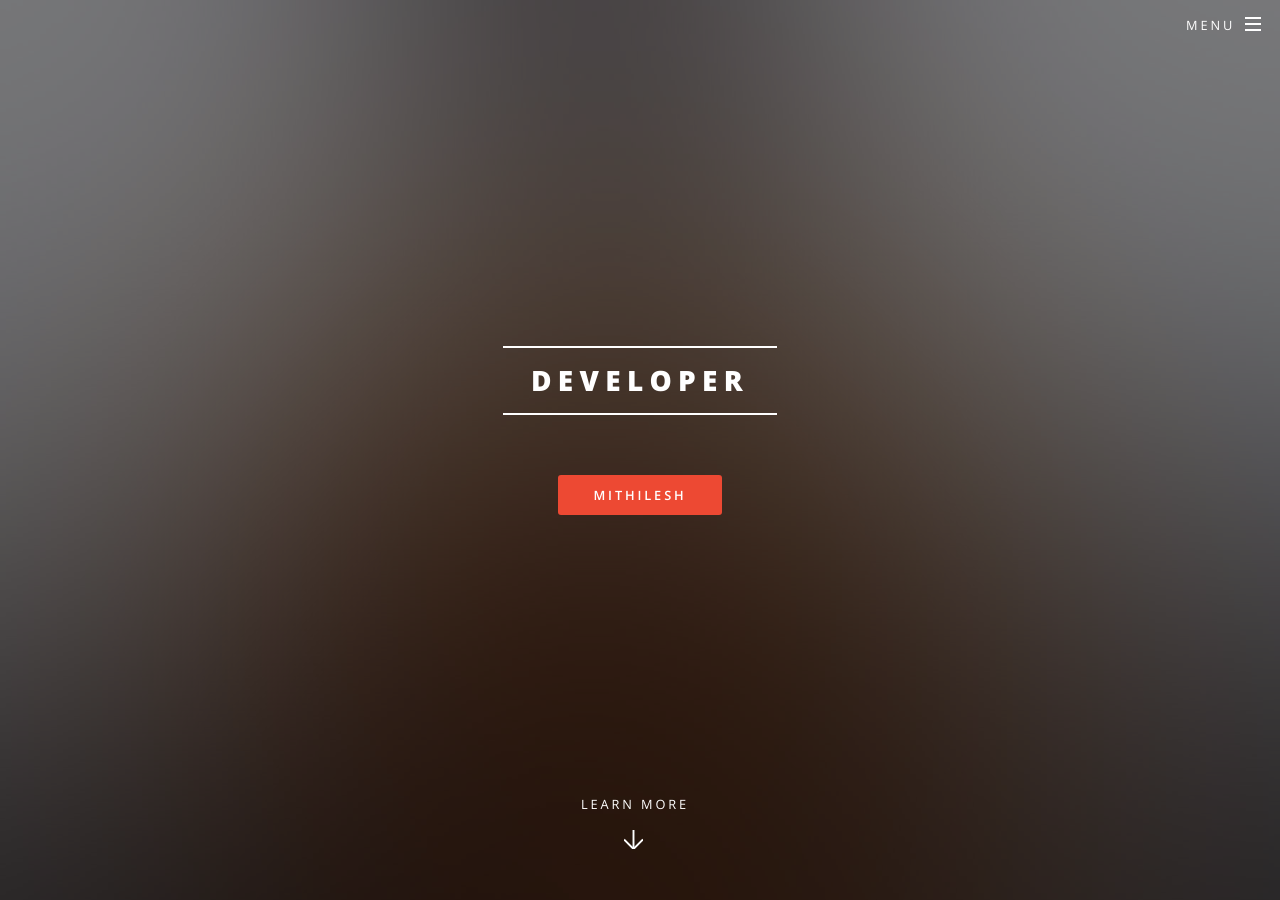
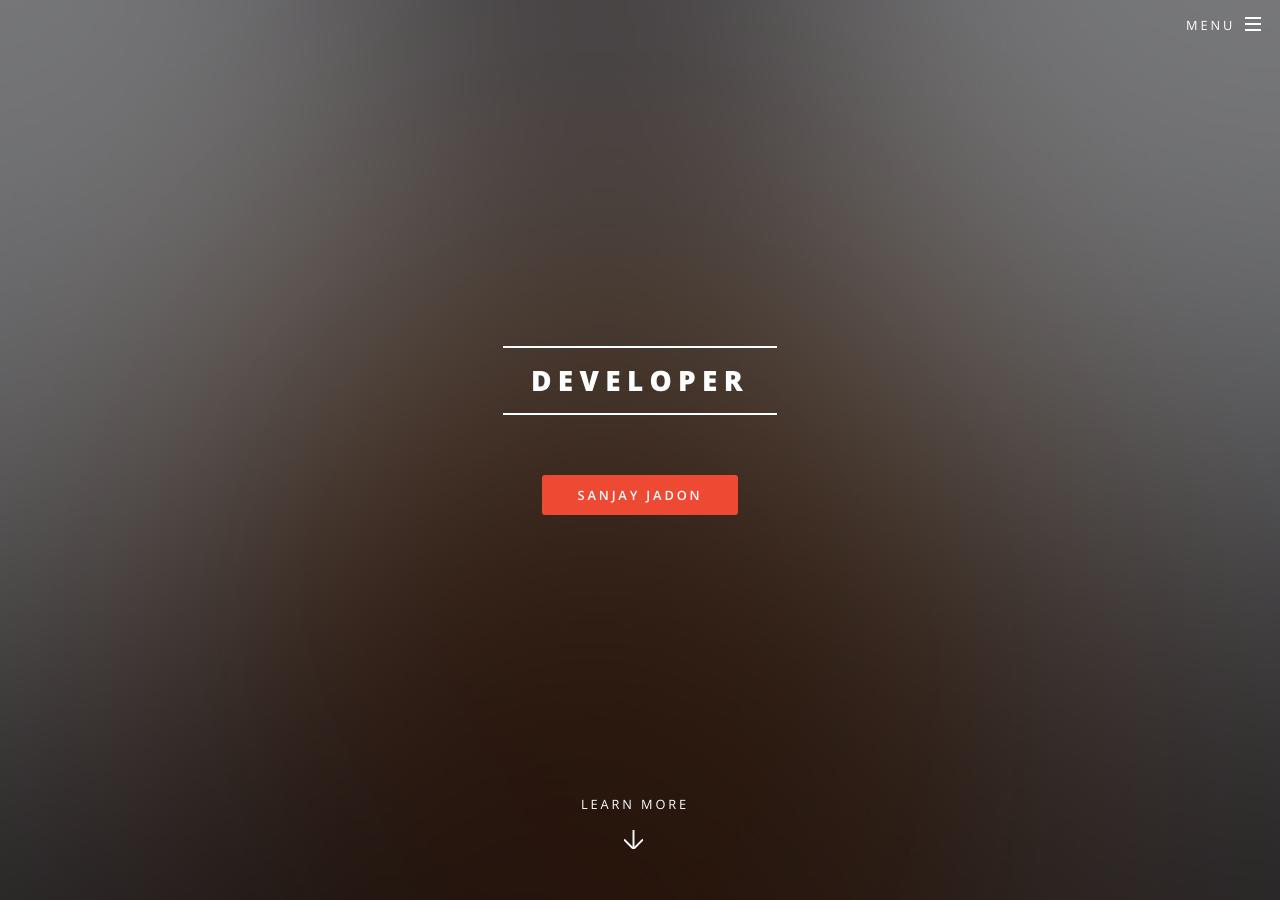
Before and after one commit to Varun-Goel/developer, a Jekyll site: the page built from index.html, in a window 1280 px wide and 900 px high. Built offline with Jekyll 4.4.1, drawn with Linux system fonts in a browser that asks for light colours.

Commit message:
Change button name

```diff
--- a/index.html
+++ b/index.html
@@ -7,7 +7,7 @@
 							<h2>{{ site.title }}</h2>
 							<p>{{ site.description | markdownify }}</p>
 							<ul class="actions">
-								<li><a href="#" class="button special">mithilesh</a></li>
+								<li><a href="#" class="button special">Sanjay Jadon</a></li>
 							</ul>
 						</div>
 						<a href="#one" class="more scrolly">Learn More</a>
```
